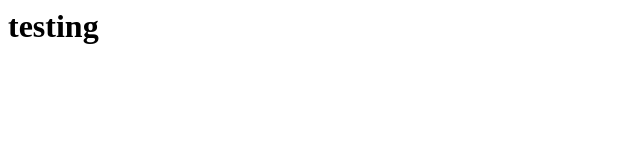
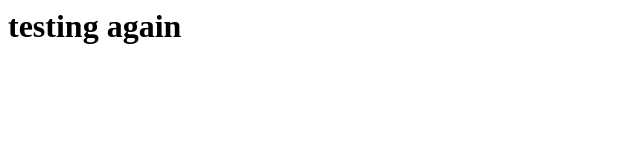
Before and after one commit to katespoke/katespoke.github.io, a plain HTML site: page index.html in a window 1280 px wide. Shown: the whole page, without its empty margins (0-640 px from the left). Drawn offline with Linux system fonts and the light colour scheme.

Commit message:
init 2
trying again

```diff
--- a/index.html
+++ b/index.html
@@ -1 +1 @@
-<h1>testing</h1>
+<h1>testing again</h1>
```
